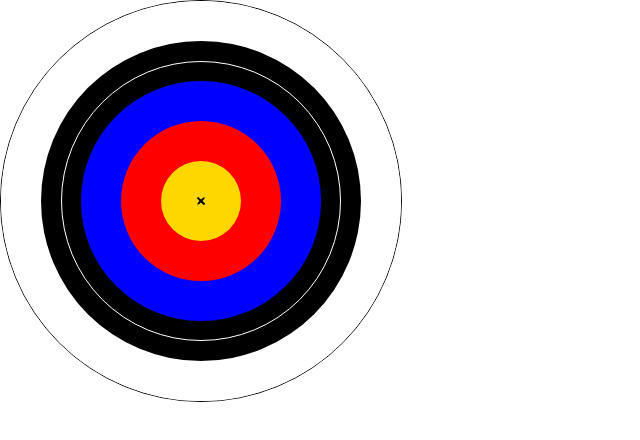
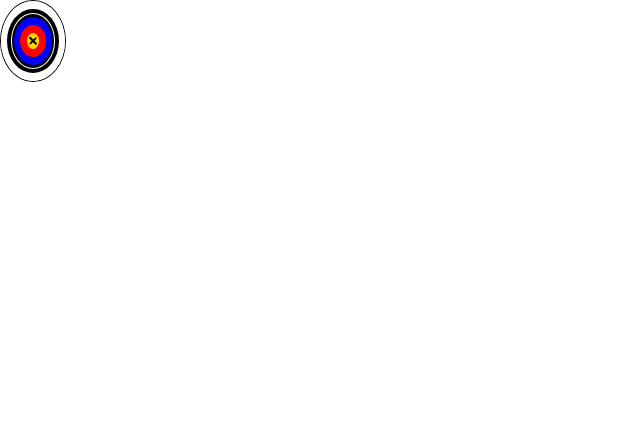
Before and after one commit to ivanyordanovgt/Brainzone, a React (Create React App) app in the folder brainzone/: page /aim-trainer in a window 1280 px wide. Shown: the top 440 px of the page, without its empty margins (0-640 px from the left). Built offline with nearby package versions, Linux system fonts and the light colour scheme.

Commit message:
adjusted target size

```diff
--- a/brainzone/src/components/AimTrainer/target.css
+++ b/brainzone/src/components/AimTrainer/target.css
@@ -4,8 +4,8 @@
 .target {
   display: grid;
   border: 1px solid black;
-  height: 400px;
-  width: 400px;
+  height: 10vh;
+  width: 5vw;
   grid-template-columns: repeat(20, 1fr);
   grid-template-rows: repeat(20, 1fr);
 }
```
